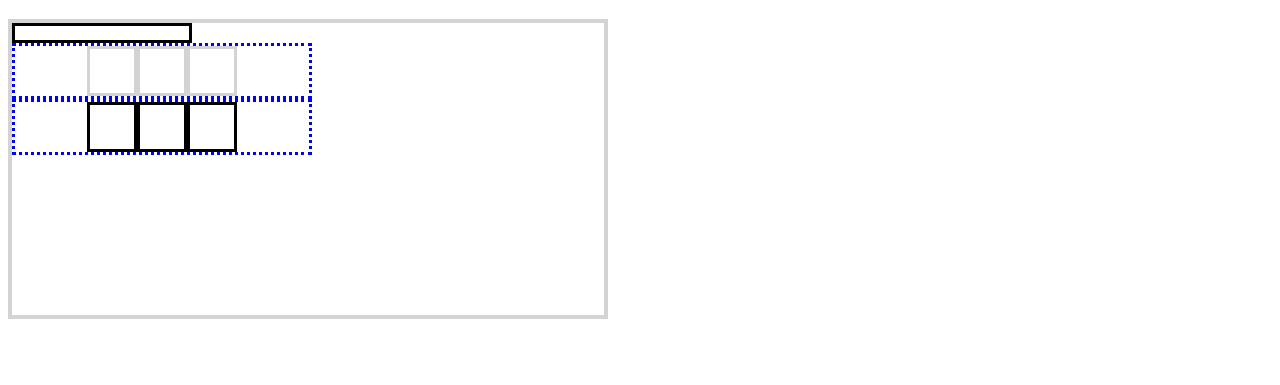
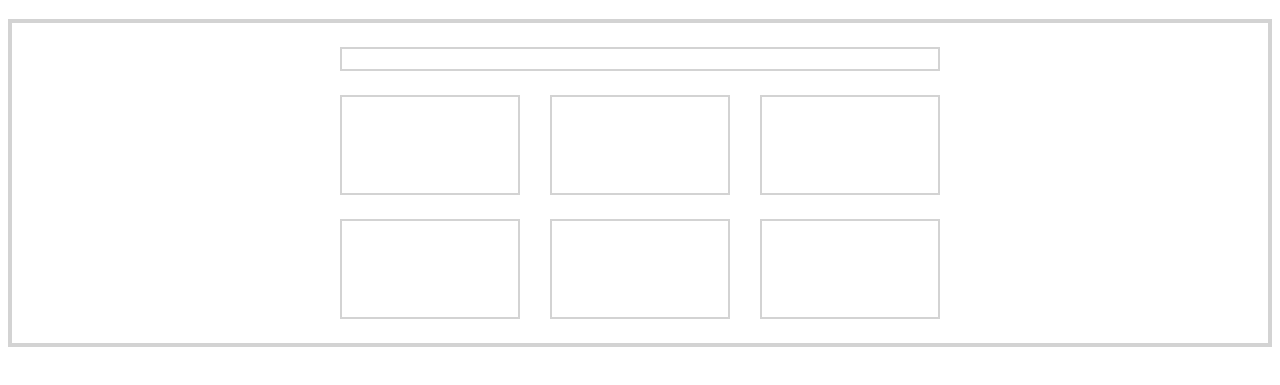
Before and after one commit to mahesh-1981/flex_box, a plain HTML site: page Layout_2/index.html in a window 1280 px wide. Shown: the part 61-446 px from the top of the page. Drawn offline with Linux system fonts and the light colour scheme.

Commit message:
added new styles

```diff
--- a/Layout_2/index.html
+++ b/Layout_2/index.html
@@ -11,16 +11,16 @@
     <h1>Layout_2<h1>
 
         <div class="container">
-            <div class="header"></div>
-            <div class="row-1">
-                <div class="row-1 small"></div>
-                <div class="row-1 small"></div>
-                <div class="row-1 small"></div>
-            </div>
-            <div class="row-2">
-                <div class="row-2 small"></div>
-                <div class="row-2 small"></div>
-                <div class="row-2 small"></div>
+            <div class="row">
+                <div class="title"></div>
+                <div class="box-wrapper">
+                    <div class="box"></div>
+                    <div class="box"></div>
+                    <div class="box"></div>
+                    <div class="box"></div>
+                    <div class="box"></div>
+                    <div class="box"></div>
+                </div>
             </div>
         </div>
 </body>
--- a/Layout_2/style.css
+++ b/Layout_2/style.css
@@ -1,46 +1,32 @@
 *{
     box-sizing: border-box;
 }
-
-.header{
-    width: 180px;
-    height: 20px;
-    border: 3px solid black;
-
+.container{
+    border: 4px solid lightgray;
+    padding: 24px 24px 0 24px;
+    /* display: flex;
+    justify-content: center; */
 }
-.row-1.small{
-    width: 50px;
-    height: 50px;
-    border: 3px solid lightgray;
+.row{
+    width: 100%;
+    max-width: 600px;
+    margin: 0 auto;
 }
-.row-2.small{
-
-    width: 50px;
-    height: 50px;
-    border: 3px solid black;
-
+.title{
+    border: 2px solid lightgray;
+    width: 100%;
+    height: 24px;
+    margin-bottom: 24px;
+}
+.box{
+    border: 2px solid lightgray;
+    width: 30%;
+    height: 100px;
+    margin-bottom: 24px;
 }
 
-.row-1{
-    border: 3px dotted blue;
-    width: 300px;
+.box-wrapper{
     display: flex;
-    align-items: center;
-    justify-content: center;
+    flex-wrap: wrap;
+    justify-content: space-between;
 }
-.row-2{
-    border: 3px dotted blue;
-    width: 300px;
-    display: flex;
-    align-items: center;
-    justify-content: center;
-}
-
-.container{
-
-    border: 4px solid lightgray ;
-    width: 600px;
-    height: 300px;
-    align-items: center;
-    justify-content: center;
-}
```
